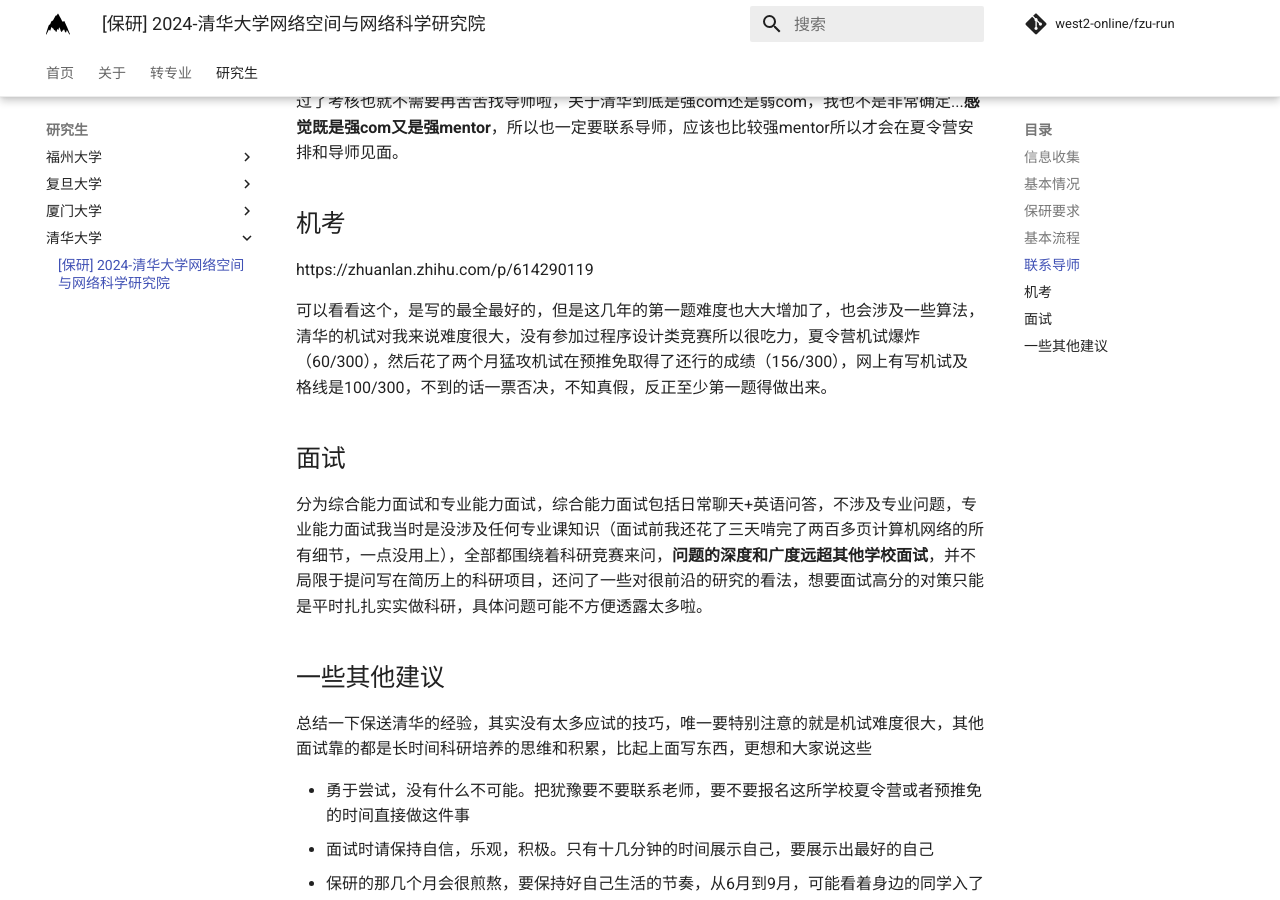
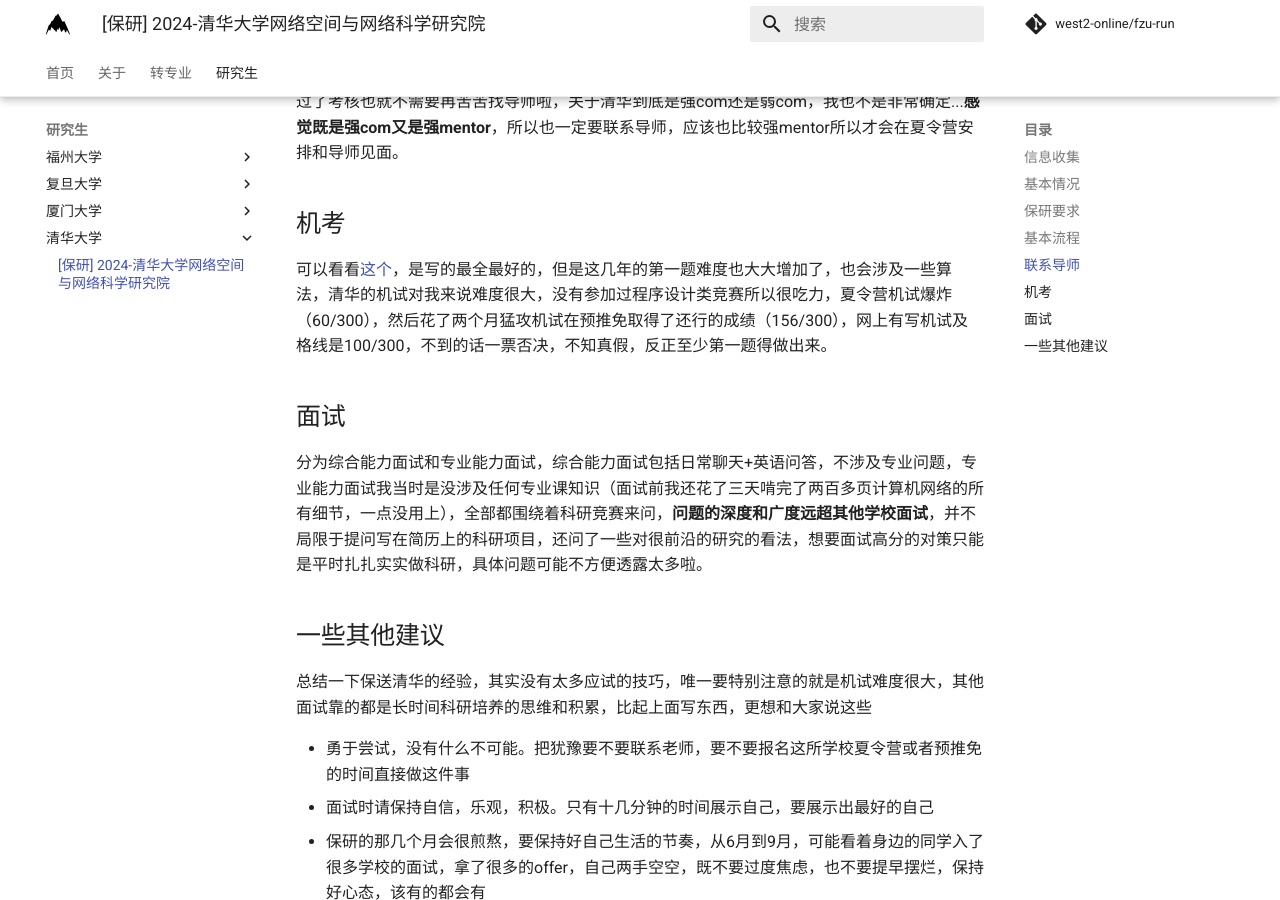
Before and after one commit to west2-online/fzu-run, an MkDocs documentation site: the page built from docs/postgraduate/thu/231208-1.md, in a window 1280 px wide and 900 px high, scrolled down 1767 px. Built offline with MkDocs 1.6.1 and Material for MkDocs 9.7.7, drawn with Linux system fonts in a browser that asks for light colours; comment, search, counter and statistics services are not loaded; some of the changed lines change nothing that is shown; some of the changed text lies outside the part shown.

Commit message:
fix: link not linked in postgraduate/thu/231208-1

```diff
--- a/docs/postgraduate/thu/1.md
+++ b/docs/postgraduate/thu/231208-1.md
@@ -1,6 +1,6 @@
 ## 信息收集
 
-知乎+绿群（https://github.com/CS-BAOYAN/CSYuTuiMian2023），当时我的两大信息来源
+知乎+[绿群](https://github.com/CS-BAOYAN/CSYuTuiMian2023)，当时我的两大信息来源
 
 知乎上的经验贴写的很多很细，包括一些简称的解释（强弱com，rk，oq等等）可以先去了解下，要准备哪个学校的夏令营就先去知乎上搜搜相关的经验贴，方向比努力更重要，要有针对性的准备
 
@@ -48,9 +48,7 @@
 
 ## 机考
 
-https://zhuanlan.zhihu.com/p/614290119
-
-可以看看这个，是写的最全最好的，但是这几年的第一题难度也大大增加了，也会涉及一些算法，清华的机试对我来说难度很大，没有参加过程序设计类竞赛所以很吃力，夏令营机试爆炸（60/300），然后花了两个月猛攻机试在预推免取得了还行的成绩（156/300），网上有写机试及格线是100/300，不到的话一票否决，不知真假，反正至少第一题得做出来。
+可以看看[这个](https://zhuanlan.zhihu.com/p/614290119)，是写的最全最好的，但是这几年的第一题难度也大大增加了，也会涉及一些算法，清华的机试对我来说难度很大，没有参加过程序设计类竞赛所以很吃力，夏令营机试爆炸（60/300），然后花了两个月猛攻机试在预推免取得了还行的成绩（156/300），网上有写机试及格线是100/300，不到的话一票否决，不知真假，反正至少第一题得做出来。
 
 ## 面试
 
--- a/mkdocs.yml
+++ b/mkdocs.yml
@@ -84,11 +84,11 @@
         - 福州大学:
             - '[考研] 2023-福州大学计算机与大数据学院': postgraduate/fzu/1.md
         - 复旦大学:
-            - "[考研] 2023-复旦大学工程与应用技术研究院": postgraduate/fdu/1.md
+            - "[考研] 2023-复旦大学工程与应用技术研究院": postgraduate/fdu/231202-1.md
         - 厦门大学:
-            - '[保研] 2024-厦门大学信息学院': postgraduate/xmu/1.md
+            - '[保研] 2024-厦门大学信息学院': postgraduate/xmu/231204-1.md
         - 清华大学:
-            - '[保研] 2024-清华大学网络空间与网络科学研究院': postgraduate/thu/1.md
+            - '[保研] 2024-清华大学网络空间与网络科学研究院': postgraduate/thu/231208-1.md
 theme:
     logo: 'assets/logo.svg'
     name: material
```
Also changed, not shown: docs/postgraduate/fdu/231202-1.md (renamed from docs/postgraduate/fdu/1.md), docs/postgraduate/xmu/231204-1.md (renamed from docs/postgraduate/xmu/1.md).
